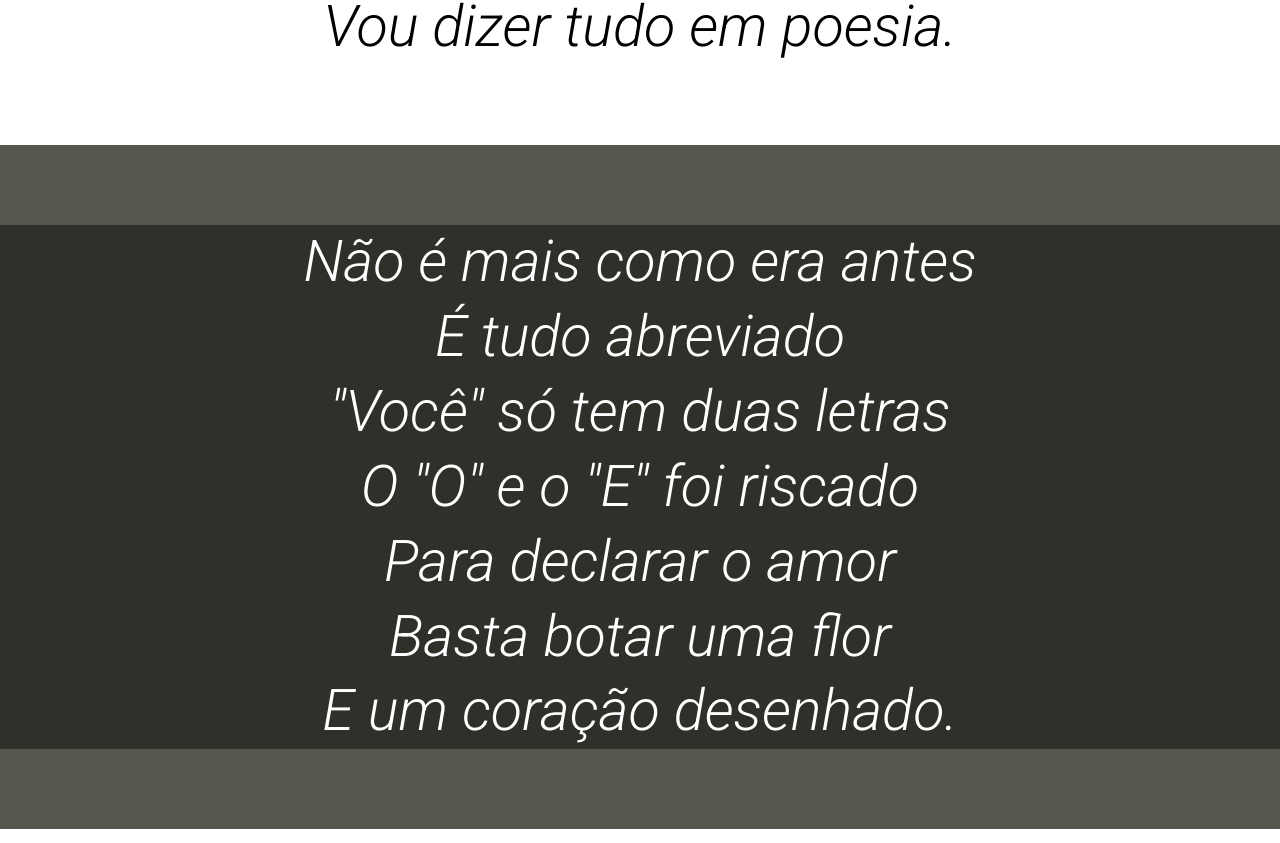
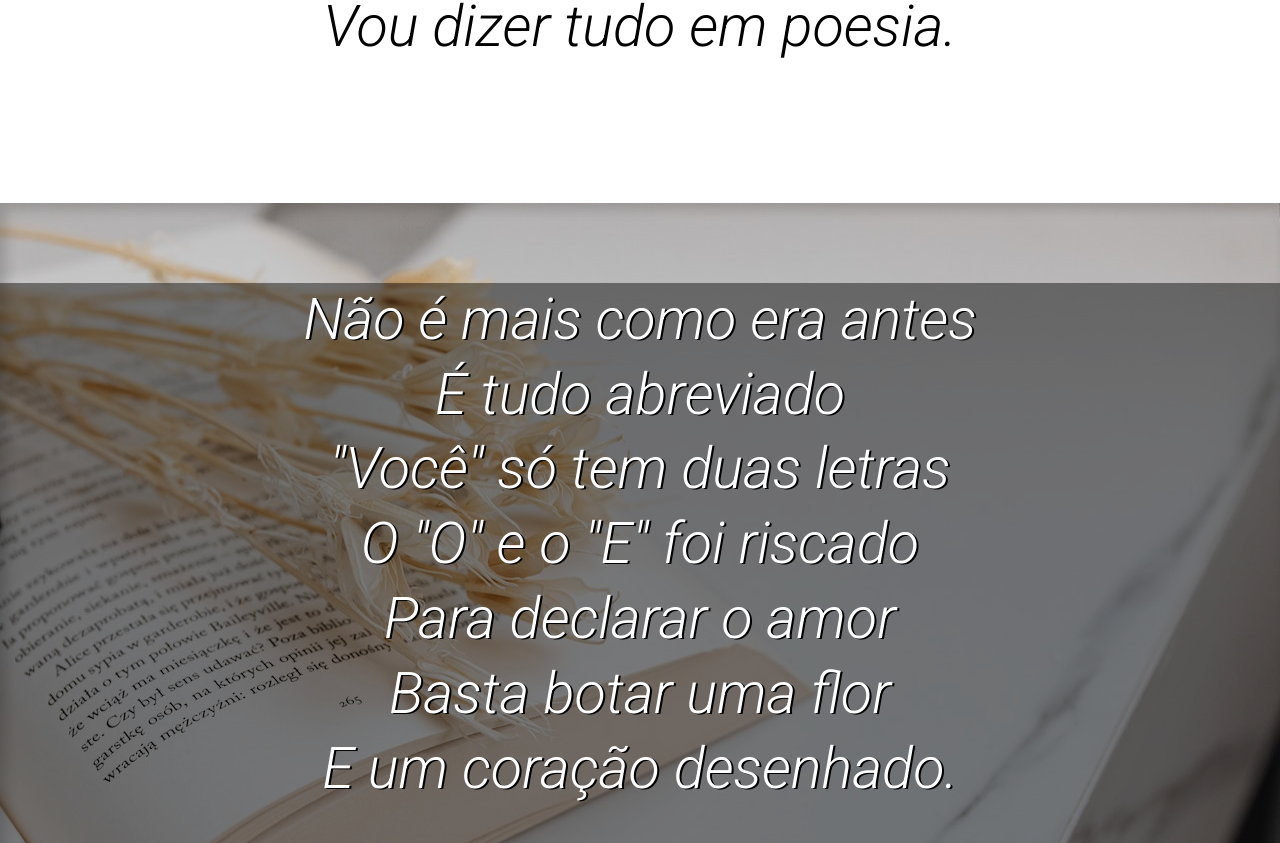
Before and after one commit to maxluzcarvalho/html-css, a plain HTML site: page desafios/d012/index.html in a window 1280 px wide. Shown: the part 810-1653 px from the top of the page. Drawn offline with Linux system fonts and the light colour scheme.

Commit message:
Finalizacao do site

```diff
--- a/desafios/d012/estilo/sytle.css
+++ b/desafios/d012/estilo/sytle.css
@@ -42,7 +42,7 @@ header a, footer a {
 
 }
 
-header a :hover, footer a :hover {
+header a:hover, footer a:hover {
     text-decoration: underline;
 }
 
@@ -56,17 +56,36 @@ section {
 
 }
 
+section >p{
+    padding-bottom: 1em;
+}
+
 section.normal {
     background-color: white;
     color: black;
 }
 
-section.imagem{
+section.imagem {
     background-color: rgba(0, 0, 0, 0.649);
     color: white;
+    box-shadow: inset 6px 6px 13px rgba(0, 0, 0, 0.166);
+    background-attachment: fixed;
 }
 section.imagem >p{
     background-color: rgba(0, 0, 0, 0.449);
+    text-shadow: 2px 1px 0px black;
+}
+
+section#img01 {
+    background-image: url(../imagens/imagen1.jpg);
+    background-position: center;
+    background-size: cover;
+}
+
+section#img02 {
+    background-image: url(../imagens/imagen2.jpg);
+    background-position: center;
+    background-size: cover;
 }
 
 footer {
--- a/desafios/d012/index.html
+++ b/desafios/d012/index.html
@@ -33,7 +33,7 @@
 
 
 
-    <section class="imagem">
+    <section class="imagem" id="img01">
         <p>
             Não é mais como era antes <br>
             É tudo abreviado <br>
@@ -70,7 +70,7 @@
 
 
 
-    <section class="imagem">
+    <section class="imagem" id="img02">
         <p>
             Tenho saudade das cartas <br>
             Escritas com a própria mão <br>
```
